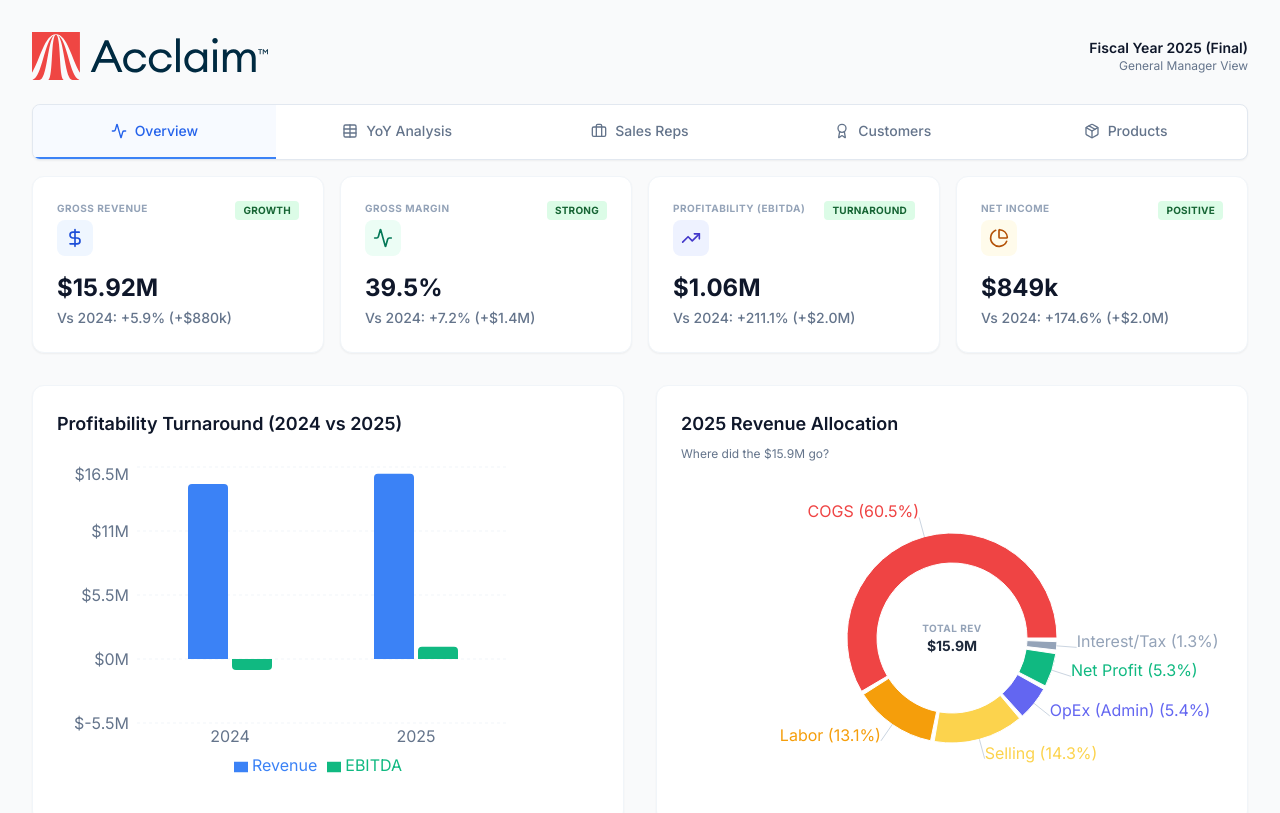
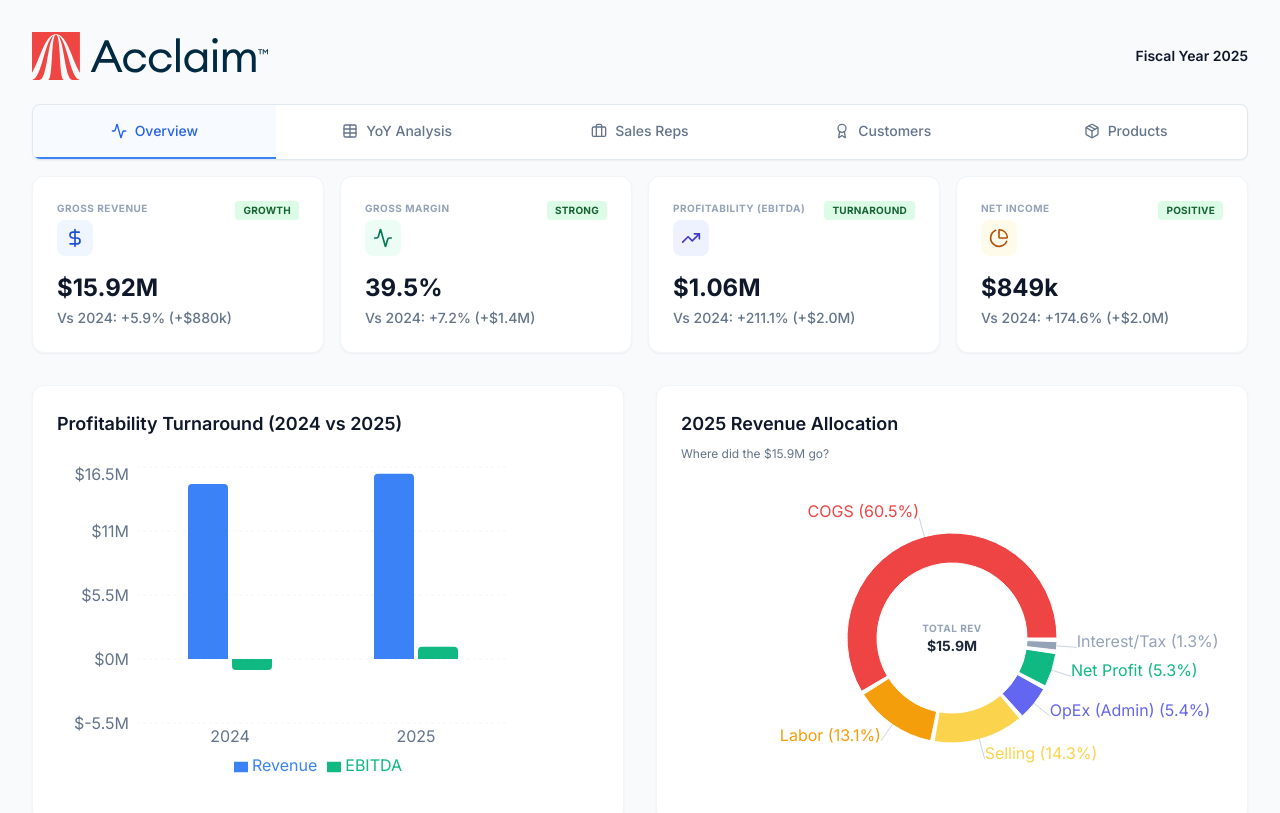
Before and after one commit to accalimlighting/GM-Dashboard, a React (Vite) app: page / in a window 1280 px wide. Shown: the top 813 px of the page. Built offline with nearby package versions, Linux system fonts and the light colour scheme.

Commit message:
Simplify header copy to Fiscal Year 2025

```diff
--- a/src/App.jsx
+++ b/src/App.jsx
@@ -369,10 +369,7 @@
           </div>
           <div className="flex-grow"></div>
           <div className="flex items-center gap-2">
-            <p className="text-slate-500 text-sm text-right">
-               <span className="block font-semibold text-slate-900">Fiscal Year 2025 (Final)</span>
-               <span className="block text-xs">General Manager View</span>
-            </p>
+            <p className="text-slate-900 text-sm font-semibold">Fiscal Year 2025</p>
           </div>
         </div>
 
```
